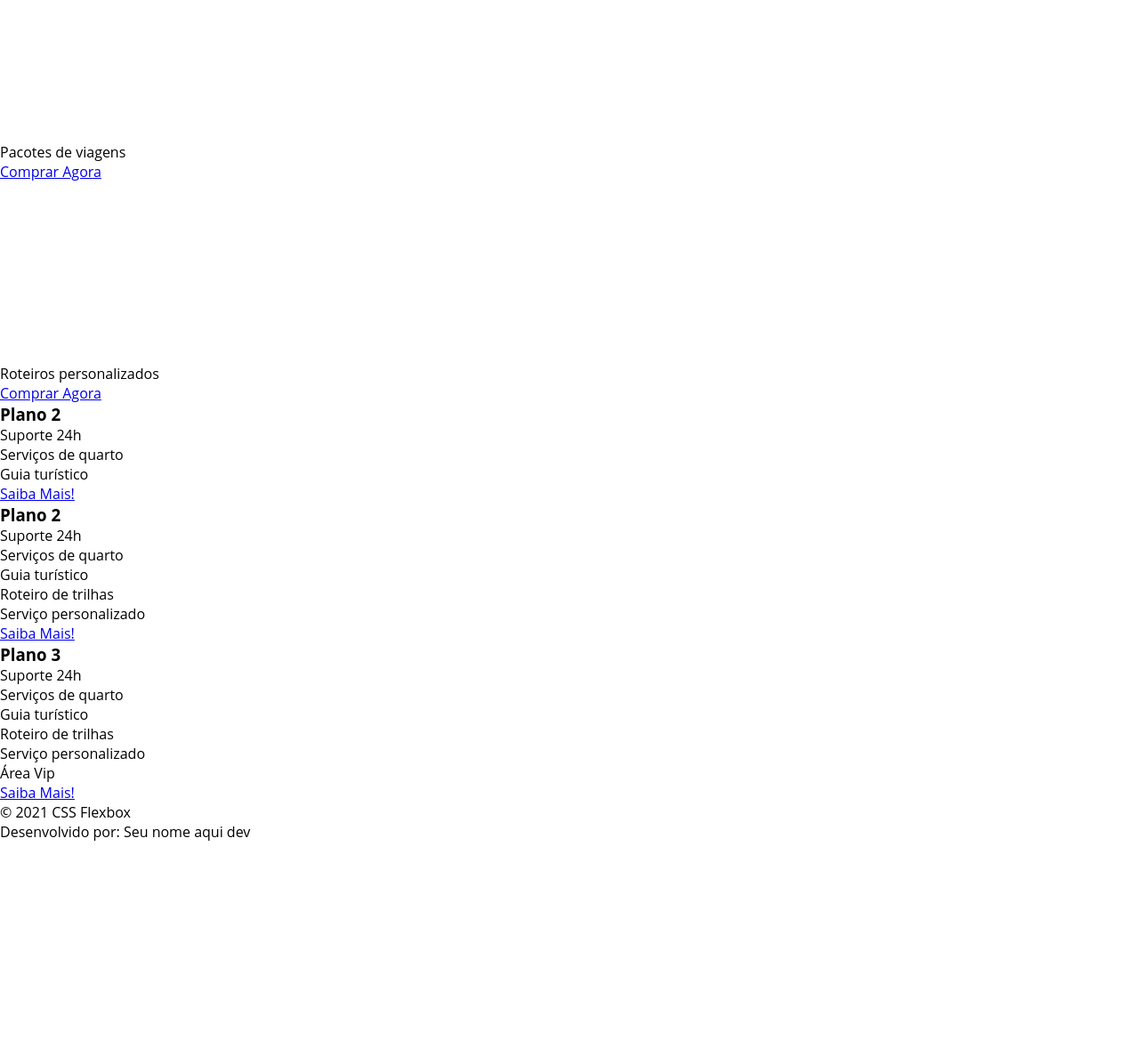
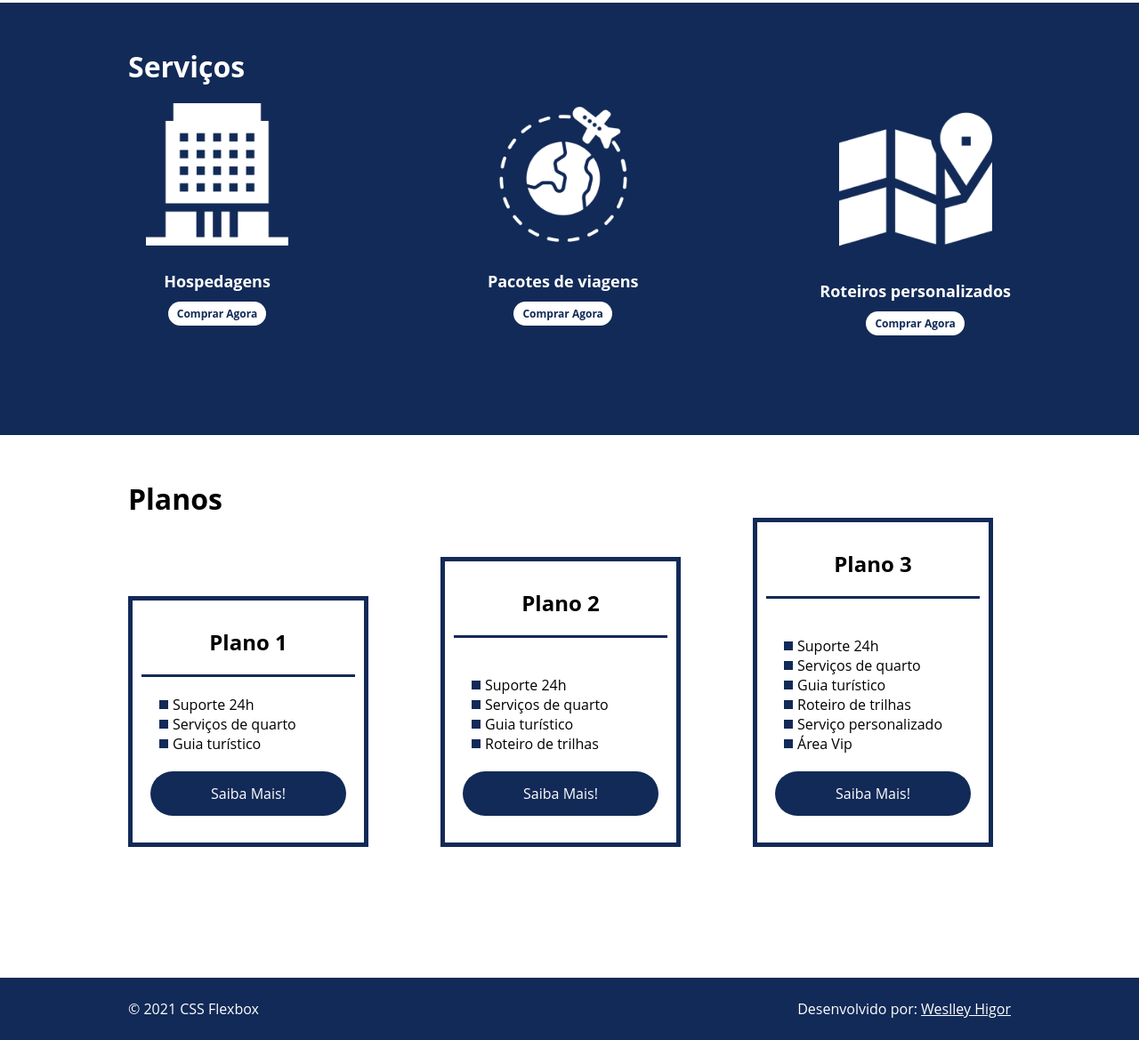
Before and after one commit to weslleyhigor/ProjetoIntegrador-CSS3-Dio, a plain HTML site: page flex-projeto/index.html in a window 1280 px wide. Shown: the part 1309-2478 px from the top of the page at 89% size. Before the commit the page ends 2255 px from the top, so only its background shows below. Drawn offline with Linux system fonts and the light colour scheme.

Commit message:
salvando codigo da ultima aula

```diff
--- a/flex-projeto/index.html
+++ b/flex-projeto/index.html
@@ -18,11 +18,11 @@
         </div>
     </header>
 
-    <div class="flex-container">
-        <div>
+    <div class="flex-container apresentação">
+        <div class="texto-apresentacao">
             <h1>Flex <br>Turismos</h1>
             <p>O melhor serviço para você!</p>
-            <a href="">Saiba Mais!</a>
+            <a href="" class="btn">Saiba Mais!</a>
         </div>
 
         <div>
@@ -30,37 +30,39 @@
         </div>
     </div>
 
+    <div class="flex-container" id="quem-somos">
         <div>
+            <h2>Quem somos</h2>
+            <p>It is a long established fact that a reader will be distracted by the readable content of a page when looking at its layout. </p>
+            <br>
+            <p>The point of using Lorem Ipsum is that it has a more-or-less normal distribution of letters, as opposed to using 'Content here, content here', making it look like readable English.</p>
+        </div>
+
         <div>
             <img src="./images/1-quem-somos.png" alt="balcão de atendimento">
         </div>
-
-        <div>
-            <h2>Quem somos</h2>
-            <p>It is a long established fact that a reader will be distracted by the readable content of a page when looking at its layout. </p>
-            <p>The point of using Lorem Ipsum is that it has a more-or-less normal distribution of letters, as opposed to using 'Content here, content here', making it look like readable English.</p>
-        </div>
     </div>
 
-    <div>
+    <div class="container-externo">
+        <div class="flex-container" id="servicos">
             <div>
                 <h2>Serviços</h2>
             </div>
 
-        <div>
-            <div>
+            <div class="list-servicos">
+                <div class="item-servico">
                     <div><img src="./images/icon-2.png" alt="hospedagens"></div>
                     <p>Hospedagens</p>
                     <a href="#">Comprar Agora</a>
                 </div>
 
-            <div>
+                <div class="item-servico">
                    <div><img src="./images/icon-1.png" alt="pacote de viagens"></div>
                    <p>Pacotes de viagens</p>
                    <a href="#">Comprar Agora</a>
                 </div>
 
-            <div>
+                <div class="item-servico">
                     <div><img src="./images/icon-3.png" alt="roteiros personalizados"></div>
                     <p>Roteiros personalizados</p>
                     <a href="#">Comprar Agora</a>
@@ -68,33 +70,39 @@
 
             </div>
         </div>
+    </div>
 
-    <div>
 
-        <div>
-            <h3>Plano 2</h3>
+    <div class="flex-container" id="planos">
+
+        <div><h2>Planos</h2></div>
+
+        <div class="list-planos">
+            <div class="item-plano">
+                <h3>Plano 1</h3>
                 <ul>
                     <li>Suporte 24h</li>
                     <li>Serviços de quarto</li>
                     <li>Guia turístico</li>
                 </ul>
-            <a href="#">Saiba Mais!</a>
+                <a href="#" class="btn">Saiba Mais!</a>
             </div>
 
-        <div>
+            <div class="item-plano">
                 <h3>Plano 2</h3>
+                <br>
                 <ul>
                     <li>Suporte 24h</li>
                     <li>Serviços de quarto</li>
                     <li>Guia turístico</li>
                     <li>Roteiro de trilhas</li>
-                <li>Serviço personalizado</li>
                 </ul>
-            <a href="#">Saiba Mais!</a>
+                <a href="#" class="btn">Saiba Mais!</a>
             </div>
 
-        <div>
+            <div class="item-plano">
                 <h3>Plano 3</h3>
+                <br>
                 <ul>
                     <li>Suporte 24h</li>
                     <li>Serviços de quarto</li>
@@ -103,13 +111,16 @@
                     <li>Serviço personalizado</li>
                     <li>Área Vip</li>
                 </ul>
-            <a href="#">Saiba Mais!</a>
+                <a href="#" class="btn">Saiba Mais!</a>
+            </div>
         </div>
     </div>
 
     <footer>
+        <div class="flex-container footer">
             <p>&copy; 2021 CSS Flexbox</p>
-        <p>Desenvolvido por: Seu nome aqui dev</p>
+            <p>Desenvolvido por: <a href="https://www.linkedin.com/in/weslley-higor/" target="_blank">Weslley Higor</a></p>
+        </div>
     </footer>
 </body>
 </html>
--- a/flex-projeto/style.css
+++ b/flex-projeto/style.css
@@ -11,7 +11,12 @@ ul{
 }
 
 ul li a{
-text-decoration: none;
+    text-decoration: none;
+}
+
+div img{
+    display: block;
+    width: 100%;
 }
 
 .flex-container{
@@ -19,6 +24,7 @@ text-decoration: none;
     max-width: 992px;
     margin: auto;
     width: 100%;
+    min-width: 320px;
 }
 
 header{
@@ -34,6 +40,7 @@ header .list-items{
     max-width: 260px;
     width: 100%;
     justify-content: space-between;
+    align-items: center;
 }
 
 .list-items li a{
@@ -43,3 +50,250 @@ header .list-items{
 header .menu{
     justify-content: space-between;
 }
+
+.apresentação{
+    height: 100vh;
+    align-items: center;
+    justify-content: space-between;
+}
+
+.apresentacao .texto-apresentacao{
+    min-height: 200px;
+    width: 100%;
+}
+
+.texto-apresentacao h1{
+    color:#122A57;
+    font-size: 48px;
+    margin-bottom: 10px;
+}
+
+.btn{
+    background-color: #122A57;
+    color: #fff;
+    text-align: center;
+    border-radius: 30px;
+    width: 220px;
+    display: block;
+    text-decoration: none;
+    height: 50px;
+    line-height: 50px;
+    margin-top: 10px;
+    margin-bottom: 10px;
+}
+
+#quem-somos{
+    flex-direction: row-reverse;
+    align-items: center;
+    justify-content: space-between;
+}
+
+#quem-somos h2{
+    font-size: 32px;
+    color: #122A57;
+    display: flex;
+    margin-bottom: 20px;
+}
+
+#quem-somos h2::before{
+    content: "";
+    height: 50px;
+    width: 5px;
+    margin-right: 5px;
+    background-color: #122A57;
+    position: relative;
+}
+
+#quem-somos{
+    margin-bottom: 100px;
+    width: 90%;
+}
+
+#quem-somos img{
+    min-width: 450px;
+}
+
+.container-externo{
+    background-color: #122A57;
+    width: 100%;
+}
+
+#servicos{
+    flex-direction: column;
+    padding-top: 50px;
+    padding-bottom: 100px;
+}
+
+#servicos h2{
+    color: #fff;
+    font-size: 32px;
+    margin-bottom: 20px;
+}
+
+.list-servicos{
+    display: flex;
+    justify-content: space-between;
+}
+
+.list-servicos .item-servico{
+    text-align: center;
+}
+
+.item-servico a{
+    width: 220px;
+    background-color: #fff;
+    border-radius: 30px;
+    height: 50px;
+    text-align: center;
+    margin-top: 20px;
+    line-height: 50px;
+    padding: 5px 10px;
+    color: #122A57;
+    font-size: 12px;
+    text-decoration: none;
+
+    font-weight: 700;
+}
+
+.item-servico p{
+    font-weight: 700;
+    font-size: 18px;
+    color: #fff;
+    margin-top: 28px;
+}
+
+.item-servico img{
+    width: 80%;
+    margin: auto;
+}
+
+#planos{
+    flex-direction: column;
+    min-height: 70vh;
+    padding-top: 50px;
+}
+
+#planos h2{
+    font-size: 32px;
+}
+
+.list-planos{
+    display: flex;
+    align-items: flex-end;
+    justify-content: space-between;
+}
+
+.item-plano{
+    flex: 1;
+    border: 5px solid #122A57;
+    margin-right: 20px;
+    padding: 10px;
+    max-width: 240px;
+    margin-bottom: 20px;
+}
+
+.item-plano .btn{
+    margin: auto;
+    margin-bottom: 20px;
+}
+
+.item-plano h3{
+    font-size: 24px;
+    display: flex;
+    flex-direction: column;
+    text-align: center;
+    margin-top: 20px;
+}
+
+.item-plano h3::after{
+    content: "";
+    background-color: #122A57;
+    width: 100%;
+    height: 3px;
+    margin-top: 20px;
+    margin-bottom: 10px;
+}
+
+.item-plano ul{
+    padding: 10px 20px;
+    display: flex;
+    flex-direction: column;
+    margin-bottom: 10px;
+}
+
+.item-plano ul li{
+    display: flex;
+    flex-wrap: nowrap;
+    align-items: center;
+}
+
+.item-plano ul li::before{
+    content: "";
+    width: 10px;
+    height: 10px;
+    background-color: #122A57;
+    margin-right: 5px;
+}
+
+footer{
+    background-color: #122A57;
+    height: 70px;
+    display: flex;
+    align-items: center;
+}
+
+footer .footer{
+    justify-content: space-between;
+    color: #fff;
+}
+
+footer .footer a{
+    color: #fff;
+}
+
+/* mobile */
+
+@media(max-width: 992px){
+    .flex-container{
+        flex-direction: column;
+    }
+
+    .apresentacao{
+        flex-direction: column-reverse;
+    }
+
+    .apresentacao .texto-apresentacao{
+        width: 100%;
+    }
+
+    #quem-somos{
+        flex-direction: column-reverse;
+    }
+
+    #quem-somos img{
+        min-width: 320px;
+        margin: auto;
+    }
+
+    .list-servicos{
+        flex-direction: column;
+    }
+
+    .item-servico img{
+        width: 50%;
+        margin: auto;
+    }
+
+    .list-planos{
+        flex-direction: column;
+        align-items: flex-start;
+        margin-bottom: 20px;
+    }
+
+    .list-planos .item-plano{
+        max-width: 90%;
+        margin: auto;
+        width: 100%;
+        margin-bottom: 20px;
+    }
+}
```
Lines whose indentation alone changed are shown as unchanged.
